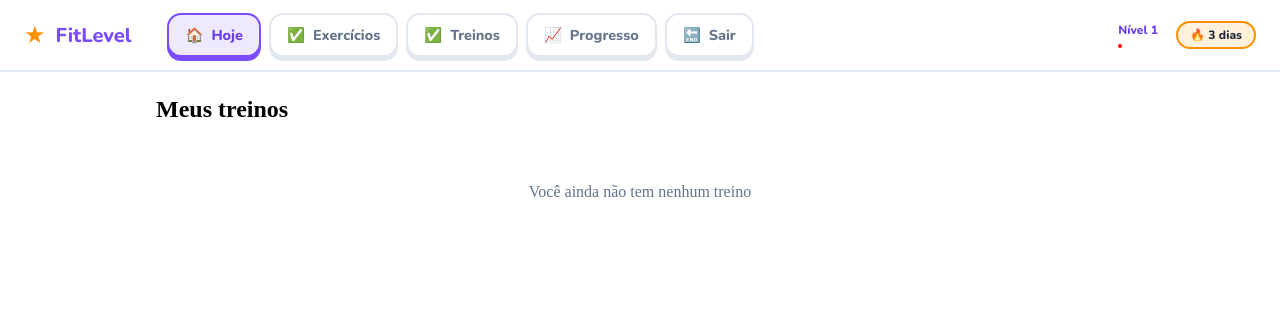
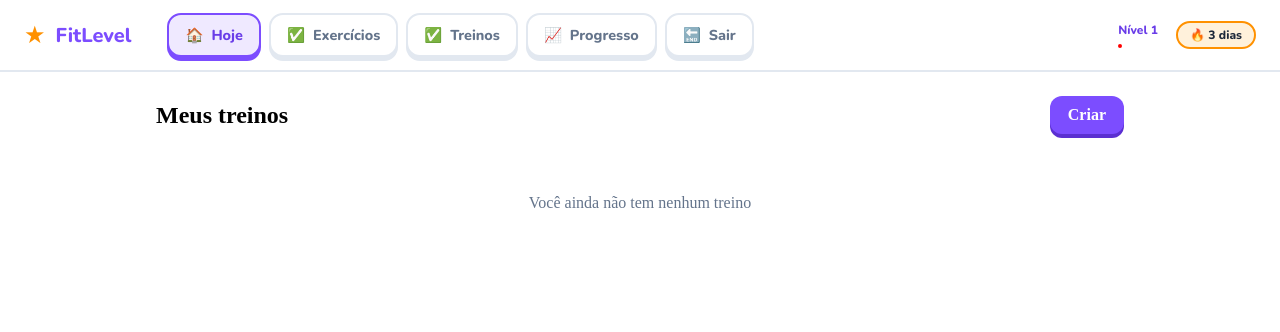
Before and after one commit to fahgundiz/projeto_pi, a Flask app: template templates/treinos.html in a window 1280 px wide. Shown: the top 332 px of the page. Run offline with Flask 3, Linux system fonts and the light colour scheme; the template is opened without the code that fills it, so the values that code supplies are empty; parts of the project's set-up code (start-up, migrations or seed data) failed here and were passed over.

Commit message:
feat: adiciona botao para criar novo treino

```diff
--- a/app.py
+++ b/app.py
@@ -16,7 +16,7 @@ from flask_limiter.util import get_remote_address
 app = Flask(__name__)
 
 limite = {
-    "quantidade_requisicoes" : 2,
+    "quantidade_requisicoes" : 100,
     "periodo" : "minute"
 }
 
--- a/static/css/treinos.css
+++ b/static/css/treinos.css
@@ -1,3 +1,31 @@
+/* =======  CABEÇALHO DA PÁGINA ======= */
+.cabecalho {
+    display: flex;
+    justify-content: space-between;
+    align-items: center;
+    flex-wrap: wrap;
+    gap: 12px;
+    margin-bottom: 20px;
+}
+.btn-criar {
+    padding: 10px 18px;
+    background: var(--principal);
+    color: var(--sobre-principal);
+    border-radius: 12px;
+    font-weight: 800;
+    text-decoration: none;
+    box-shadow: 0 4px 0 var(--principal-sombra);
+    transition: transform .1s, box-shadow .1s, background .2s;
+}
+.btn-criar:hover {
+    background: var(--principal-hover);
+}
+.btn-criar:active {
+    transform: translateY(3px);
+    box-shadow: 0 1px 0 var(--principal-sombra);
+}
+
+
 /* ======= CONTAINER DA PÁGINA ======= */
 .content-section {
     max-width: 1000px;
@@ -5,9 +33,6 @@
     padding: 24px 16px;
 }
 
-.content-section h1 {
-    margin-bottom: 20px;
-}
 .treinos-container {
     display: grid;
     gap: 16px;
--- a/templates/treinos.html
+++ b/templates/treinos.html
@@ -4,8 +4,11 @@
 {% endblock %}
 {% block content %}
 <section class="content-section">
+    <div class="cabecalho">
+        <h1>Meus treinos</h1>
+        <a class="btn-criar" href="#">Criar</a>
+    </div>
 
-    <h1>Meus treinos</h1>
     <div class="treinos-container">
         {% for treino in treinos %}
         <a class="treino" href="{{url_for('treino_detalhe', treino_id=treino['id'])}}">
```
